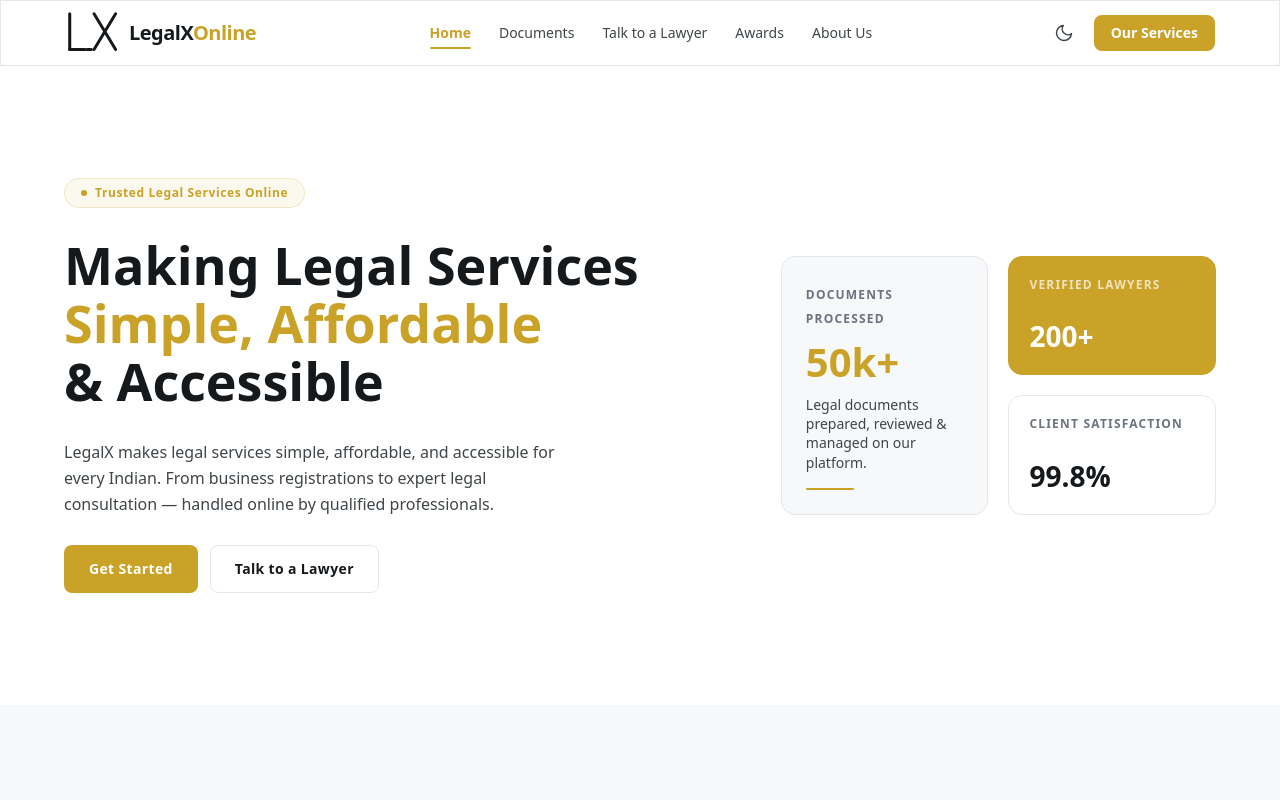
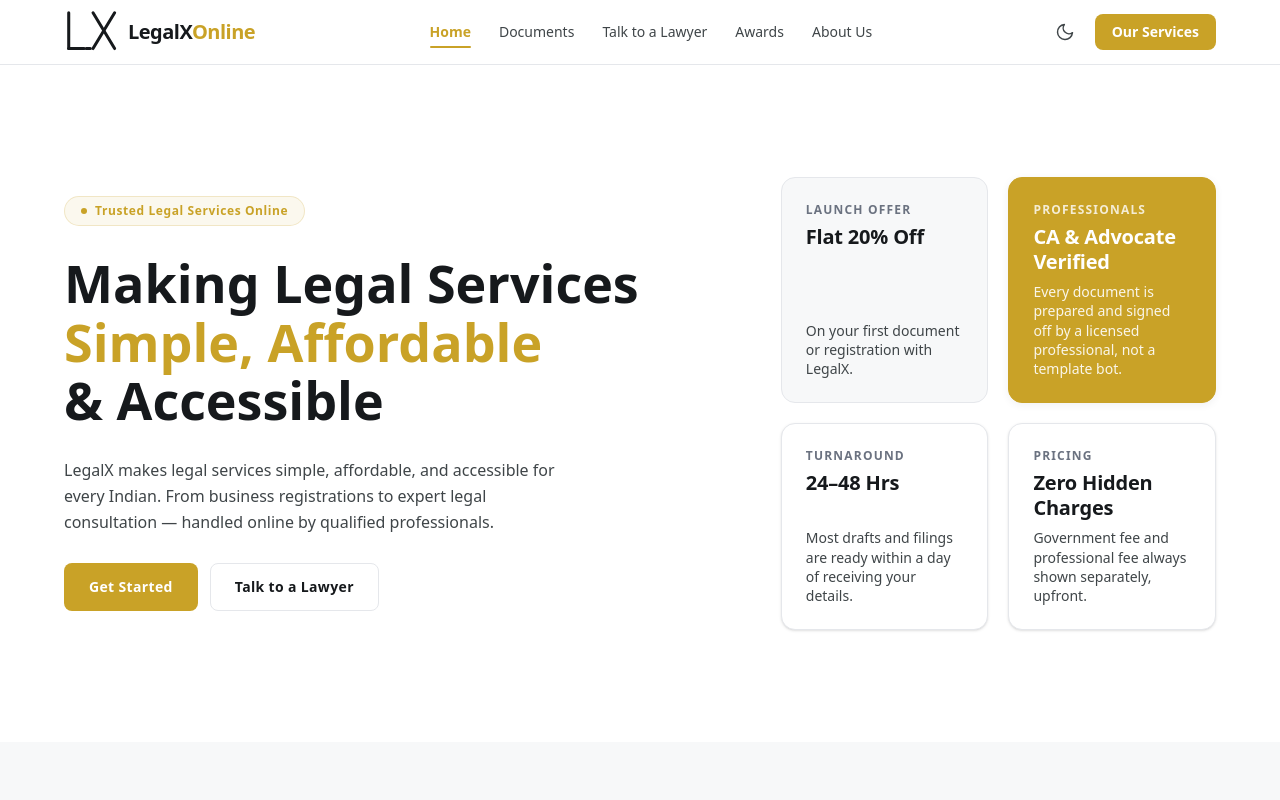
Before and after one commit to LegalXOnline/LegalX-Web, a Next.js app: page / in a window 1280 px wide. Shown: the top 800 px of the page. Built offline with nearby package versions, Linux system fonts and the light colour scheme.

Commit message:
Ui adjustments

```diff
--- a/app/globals.css
+++ b/app/globals.css
@@ -224,14 +224,7 @@
     transition-delay: 400ms;
   }
 
-  /* Hairline border */
-  .border-hairline {
-    border: 1px solid var(--color-hairline);
-  }
 
-  .dark .border-hairline {
-    border-color: var(--color-hairline-dark);
-  }
 
   /* Line clamp */
   .line-clamp-2 {
--- a/components/layout/Footer.tsx
+++ b/components/layout/Footer.tsx
@@ -49,8 +49,8 @@
               </div>
               <div className="flex items-center gap-2">
                 <MailIcon className="w-4 h-4 text-primary flex-shrink-0" />
-                <a href="mailto:legalxonline@gmail.com" className="hover:text-primary transition-colors">
-                  legalxonline@gmail.com
+                <a href="mailto:contact@legalxonline.com" className="hover:text-primary transition-colors">
+                  contact@legalxonline.com
                 </a>
               </div>
             </address>
@@ -127,13 +127,13 @@
           </p>
 
           {/* Trust badges */}
-          <div className="flex items-center gap-3">
-            <span className="inline-flex items-center gap-1.5 text-label-caps text-muted border border-hairline dark:border-hairline-dark rounded-full px-3 py-1">
-              <ShieldIcon className="w-3.5 h-3.5 text-primary" />
+          <div className="flex items-center gap-4">
+            <span className="inline-flex items-center gap-1.5 text-label-caps text-muted">
+              <ShieldIcon className="w-4 h-4 text-primary" />
               SSL Secured
             </span>
-            <span className="inline-flex items-center gap-1.5 text-label-caps text-muted border border-hairline dark:border-hairline-dark rounded-full px-3 py-1">
-              <VerifiedIcon className="w-3.5 h-3.5 text-primary" />
+            <span className="inline-flex items-center gap-1.5 text-label-caps text-muted">
+              <VerifiedIcon className="w-4 h-4 text-primary" />
               MCA Registered
             </span>
           </div>
--- a/components/sections/about/AboutContact.tsx
+++ b/components/sections/about/AboutContact.tsx
@@ -28,10 +28,10 @@
               <div>
                 <p className="font-semibold text-ink">Email</p>
                 <a
-                  href="mailto:legalxonline@gmail.com"
-                  className="hover:text-primary transition-colors duration-150"
+                  href="mailto:contact@legalxonline.com"
+                  className="text-body-md text-ink dark:text-white font-medium hover:text-primary transition-colors"
                 >
-                  legalxonline@gmail.com
+                  contact@legalxonline.com
                 </a>
               </div>
             </address>
--- a/components/sections/home/HomeHero.tsx
+++ b/components/sections/home/HomeHero.tsx
@@ -44,26 +44,41 @@
           </FadeUp>
 
           {/* Right column — stat cards */}
-          <FadeUp delay={0.12} className="grid grid-cols-2 gap-4 lg:gap-5">
-            <div className="col-span-1 row-span-2 flex flex-col justify-between bg-surface-soft border border-hairline rounded-md p-6 min-h-[220px]">
-              <div>
-                <span className="text-label-caps text-muted uppercase tracking-widest">Documents Processed</span>
-                <div className="text-[40px] font-bold text-primary leading-tight mt-2">50k+</div>
-                <p className="text-body-sm text-body-text mt-2 leading-snug">
-                  Legal documents prepared, reviewed &amp; managed on our platform.
-                </p>
-              </div>
-              <div className="mt-4 h-0.5 w-12 bg-primary rounded-full" aria-hidden />
+          <FadeUp delay={0.12} className="grid grid-cols-1 sm:grid-cols-2 gap-4 lg:gap-5">
+            {/* Card 1 */}
+            <div className="flex flex-col bg-surface-soft border border-hairline rounded-md p-5 lg:p-6">
+              <span className="text-label-caps text-muted uppercase tracking-widest mb-1.5">Launch Offer</span>
+              <div className="text-display-md font-bold text-ink leading-tight mb-2">Flat 20% Off</div>
+              <p className="text-body-sm text-body-text leading-snug mt-auto">
+                On your first document or registration with LegalX.
+              </p>
             </div>
 
-            <div className="col-span-1 flex flex-col justify-between bg-primary border border-primary rounded-md p-5 min-h-[100px]">
-              <span className="text-label-caps text-white/70 uppercase tracking-widest">Verified Lawyers</span>
-              <div className="text-[28px] font-bold text-white leading-tight mt-1">200+</div>
+            {/* Card 2 - Gold Accent */}
+            <div className="flex flex-col bg-primary border border-primary rounded-md p-5 lg:p-6 shadow-elevated">
+              <span className="text-label-caps text-white/80 uppercase tracking-widest mb-1.5">Professionals</span>
+              <div className="text-display-md font-bold text-white leading-tight mb-2">CA &amp; Advocate Verified</div>
+              <p className="text-body-sm text-white/90 leading-snug mt-auto">
+                Every document is prepared and signed off by a licensed professional, not a template bot.
+              </p>
             </div>
 
-            <div className="col-span-1 flex flex-col justify-between bg-white border border-hairline rounded-md p-5 min-h-[100px]">
-              <span className="text-label-caps text-muted uppercase tracking-widest">Client Satisfaction</span>
-              <div className="text-[28px] font-bold text-ink leading-tight mt-1">99.8%</div>
+            {/* Card 3 */}
+            <div className="flex flex-col bg-white border border-hairline rounded-md p-5 lg:p-6 shadow-sm">
+              <span className="text-label-caps text-muted uppercase tracking-widest mb-1.5">Turnaround</span>
+              <div className="text-display-md font-bold text-ink leading-tight mb-2">24–48 Hrs</div>
+              <p className="text-body-sm text-body-text leading-snug mt-auto">
+                Most drafts and filings are ready within a day of receiving your details.
+              </p>
+            </div>
+
+            {/* Card 4 */}
+            <div className="flex flex-col bg-white border border-hairline rounded-md p-5 lg:p-6 shadow-sm">
+              <span className="text-label-caps text-muted uppercase tracking-widest mb-1.5">Pricing</span>
+              <div className="text-display-md font-bold text-ink leading-tight mb-2">Zero Hidden Charges</div>
+              <p className="text-body-sm text-body-text leading-snug mt-auto">
+                Government fee and professional fee always shown separately, upfront.
+              </p>
             </div>
           </FadeUp>
 
```
